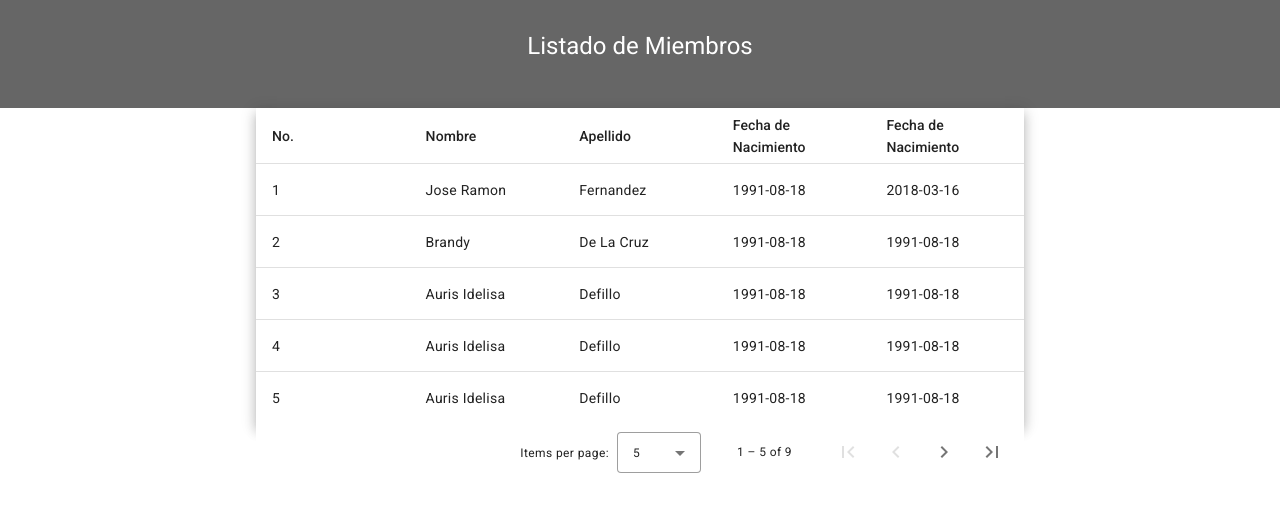
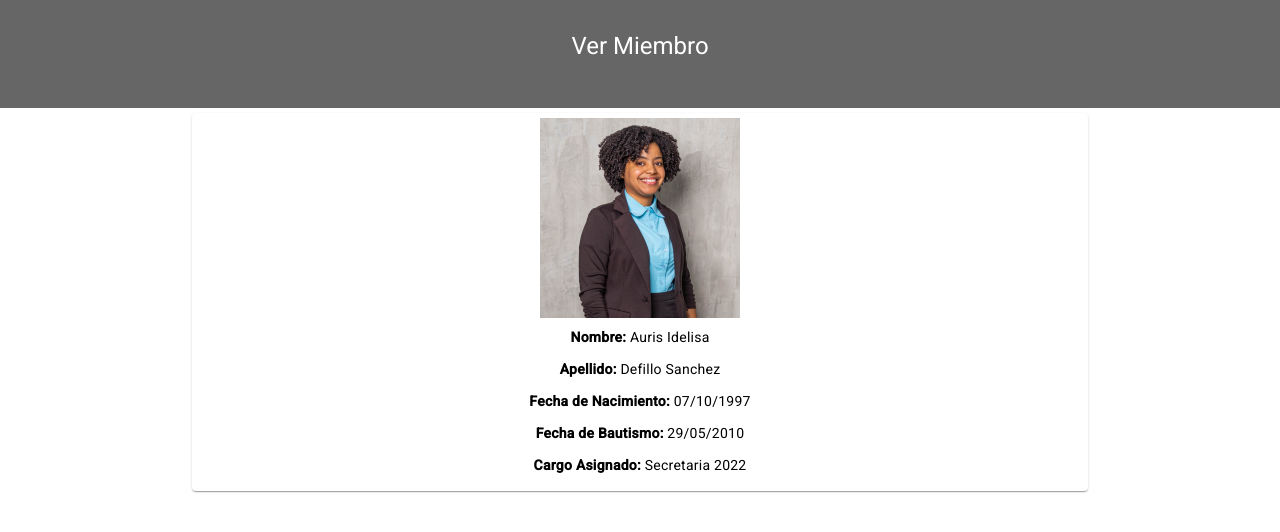
Before and after one commit to seriot18/AppChurch, an Angular app: page /VerMiembro/1 in a window 1280 px wide. Before the commit this address led to /. Shown: the top 532 px of the page. Built offline with nearby package versions, Linux system fonts and the light colour scheme.

Commit message:
Cambios 2

```diff
--- a/src/app/app-routing.module.ts
+++ b/src/app/app-routing.module.ts
@@ -1,7 +1,18 @@
 import { NgModule } from '@angular/core';
 import { RouterModule, Routes } from '@angular/router';
+import ListadoMiembrosComponent from './components/listado-miembros/listado-miembros.component';
+import { VerMiembrosComponent } from './components/ver-miembros/ver-miembros.component';
+import { AgregarEditarMiembrosComponent } from './components/agregar-editar-miembros/agregar-editar-miembros.component';
 
-const routes: Routes = [];
+const routes: Routes = [
+  {path:'', redirectTo: 'ListadoMiembros',pathMatch:'full'},
+  {path:'ListadoMiembros', component:ListadoMiembrosComponent},
+  {path:'VerMiembro/:id', component:VerMiembrosComponent},
+  {path:'EditarMiembro/:id', component:AgregarEditarMiembrosComponent},
+  {path:'AgregarMiembro', component:AgregarEditarMiembrosComponent},
+  {path:'**', redirectTo: 'ListadoMiembros',pathMatch:'full'}
+
+];
 
 @NgModule({
   imports: [RouterModule.forRoot(routes)],
--- a/src/app/app.component.html
+++ b/src/app/app.component.html
@@ -1 +1 @@
-<app-listado-miembros></app-listado-miembros>
+<router-outlet></router-outlet>
--- a/src/app/components/listado-miembros/listado-miembros.component.css
+++ b/src/app/components/listado-miembros/listado-miembros.component.css
@@ -1,20 +1,37 @@
-.title{
-    padding: 30px;
-    background-color: #666;
-    color:white;
-    text-align: center;
-}
 
 table {
     width: 100%;
 
   }
 
-  .container{
-    margin: 0 20%;
-
-  }
 
   td, th{
     width: 15%;
   }
+
+  .mat-mdc-form-field {
+    font-size: 14px;
+    width: 100%;
+  }
+
+  .delete{
+    cursor: pointer;
+    color:#E15639;
+
+  }
+
+  .edit{
+    cursor: pointer;
+    color:#1878B0;
+
+  }
+
+  .ver{
+    cursor: pointer;
+
+  }
+
+  .agregar{
+     font-size: 12px;
+     line-height: 28px;
+  }
--- a/src/app/components/listado-miembros/listado-miembros.component.html
+++ b/src/app/components/listado-miembros/listado-miembros.component.html
@@ -5,49 +5,72 @@
 
 
 <div class="container">
-    <table mat-table [dataSource]="dataSource" class="mat-elevation-z8">
+  <mat-form-field>
+    <mat-label>Buscar</mat-label>
+    <input matInput (keyup)="applyFilter($event)" placeholder="Escriba para buscar" #input>
+  </mat-form-field>
+  <div class="mat-elevation-z8">
+    <table mat-table [dataSource]="dataSource" matSort>
 
         <!--- Note that these columns can be defined in any order.
               The actual rendered columns are set as a property on the row definition" -->
 
         <!-- Position Column -->
         <ng-container matColumnDef="id">
-          <th mat-header-cell *matHeaderCellDef> No. </th>
+          <th mat-header-cell *matHeaderCellDef mat-sort-header> No. </th>
           <td mat-cell *matCellDef="let element"> {{element.id}} </td>
         </ng-container>
 
         <!-- Name Column -->
         <ng-container matColumnDef="nombre">
-          <th mat-header-cell *matHeaderCellDef> Nombre </th>
+          <th mat-header-cell *matHeaderCellDef mat-sort-header> Nombre </th>
           <td mat-cell *matCellDef="let element"> {{element.nombre}} </td>
         </ng-container>
 
         <!-- Weight Column -->
         <ng-container matColumnDef="apellido">
-          <th mat-header-cell *matHeaderCellDef> Apellido </th>
+          <th mat-header-cell *matHeaderCellDef mat-sort-header> Apellido </th>
           <td mat-cell *matCellDef="let element"> {{element.apellido}} </td>
         </ng-container>
 
         <!-- Symbol Column -->
         <ng-container matColumnDef="fechanac">
-          <th mat-header-cell *matHeaderCellDef> Fecha de Nacimiento </th>
+          <th mat-header-cell *matHeaderCellDef mat-sort-header> Fecha de Nacimiento </th>
           <td mat-cell *matCellDef="let element"> {{element.fechanac}} </td>
         </ng-container>
 
         <!-- Symbol Column -->
         <ng-container matColumnDef="fechabautismo">
-            <th mat-header-cell *matHeaderCellDef> Fecha de Nacimiento </th>
+            <th mat-header-cell *matHeaderCellDef mat-sort-header> Fecha de Nacimiento </th>
             <td mat-cell *matCellDef="let element"> {{element.fechabautismo}} </td>
           </ng-container>
+
+           <!-- Symbol Column -->
+        <ng-container matColumnDef="acciones">
+
+          <th mat-header-cell *matHeaderCellDef>
+            <button routerLink="/AgregarMiembro" class="agregar" mat-raised-button color="primary">Aceptar</button>
+
+          </th>
+          <td mat-cell *matCellDef="let element">
+            <mat-icon routerLink="/VerMiembro/2" class="ver" matTooltip="Ver" fontIcon="search"></mat-icon>
+            <mat-icon routerLink="/EditarMiembro/2" class="edit" matTooltip="Editar" fontIcon="edit"></mat-icon>
+            <mat-icon class="delete" matTooltip="Eliminar" fontIcon="delete"></mat-icon>
+             </td>
+        </ng-container>
 
         <tr mat-header-row *matHeaderRowDef="displayedColumns"></tr>
         <tr mat-row *matRowDef="let row; columns: displayedColumns;"></tr>
 
+
       </table>
-      <mat-paginator [pageSizeOptions]="[5, 10, 20]"
-      showFirstLastButtons
-      aria-label="Select page of periodic elements">
-</mat-paginator>
+
+        <mat-paginator [pageSizeOptions]="[5, 10, 25, 100]" aria-label="Select page of users"></mat-paginator>
+
+      </div>
+
+
+
 
 
 </div>
--- a/src/app/components/listado-miembros/listado-miembros.component.ts
+++ b/src/app/components/listado-miembros/listado-miembros.component.ts
@@ -1,5 +1,6 @@
 import { AfterViewInit, Component, OnInit, ViewChild } from '@angular/core';
 import { MatPaginator } from '@angular/material/paginator';
+import { MatSort } from '@angular/material/sort';
 import {MatTableDataSource, MatTableModule} from '@angular/material/table';
 import { miembros } from 'src/app/interfaces/miembros';
 
@@ -40,11 +41,12 @@ const listaMiembros: miembros[] = [
 
 
 export default class ListadoMiembrosComponent implements OnInit, AfterViewInit {
-  displayedColumns: string[] = ['id', 'nombre', 'apellido', 'fechanac', 'fechabautismo'];
+  displayedColumns: string[] = ['id', 'nombre', 'apellido', 'fechanac', 'fechabautismo', 'acciones'];
   //dataSource = listaMiembros;
   dataSource = new MatTableDataSource<miembros>(listaMiembros);
 
   @ViewChild(MatPaginator) paginator!: MatPaginator;
+  @ViewChild(MatSort) sort!: MatSort;
 
   constructor(){
 
@@ -57,6 +59,16 @@ export default class ListadoMiembrosComponent implements OnInit, AfterViewInit {
 
    ngAfterViewInit() {
     this.dataSource.paginator = this.paginator;
+    this.paginator._intl.itemsPerPageLabel='Elementos por Página';
+    this.dataSource.sort = this.sort;
   }
 
+  applyFilter(event: Event) {
+    const filterValue = (event.target as HTMLInputElement).value;
+    this.dataSource.filter = filterValue.trim().toLowerCase();
+    if (this.dataSource.paginator) {
+      this.dataSource.paginator.firstPage();
+    }
+
+  }
 }
--- a/src/app/components/ver-miembros/ver-miembros.component.css
+++ b/src/app/components/ver-miembros/ver-miembros.component.css
@@ -0,0 +1,10 @@
+.card{
+    margin-top: 5px;
+    text-align: center;
+}
+
+
+img{
+    width:200px;
+    margin-top: 5px;
+  }
--- a/src/app/components/ver-miembros/ver-miembros.component.html
+++ b/src/app/components/ver-miembros/ver-miembros.component.html
@@ -1 +1,18 @@
-<p>ver-miembros works!</p>
+<div class="title">
+    <h1>Ver Miembro</h1>
+</div>
+
+<div class="container">
+    <mat-card class="card">
+        <mat-card-title>
+            <img src="./assets/Image.jpg" alt="">
+        </mat-card-title>
+        <mat-card-content>
+            <P><strong>Nombre:</strong> Auris Idelisa </P>
+            <P><strong>Apellido:</strong> Defillo Sanchez </P>
+            <P><strong>Fecha de Nacimiento:</strong> 07/10/1997 </P>
+            <P><strong>Fecha de Bautismo:</strong> 29/05/2010 </P>
+            <P><strong>Cargo Asignado:</strong> Secretaria 2022 </P>
+        </mat-card-content>
+    </mat-card>
+</div>
--- a/src/styles.css
+++ b/src/styles.css
@@ -2,3 +2,18 @@
 
 html, body { height: 100%; }
 body { margin: 0; font-family: Roboto, "Helvetica Neue", sans-serif; }
+
+html, body { height: 100%; }
+body { margin: 0; font-family: Roboto, "Helvetica Neue", sans-serif; }
+
+.title{
+    padding: 30px;
+    background-color: #666;
+    color:white;
+    text-align: center;
+}
+
+.container{
+    margin: 0 15%;
+
+  }
```
Also changed, not shown: src/app/app.module.ts (+9 -7 lines), src/app/shared/shared.module.ts (added, +48 -0 lines), src/assets/Image.jpg (added).
